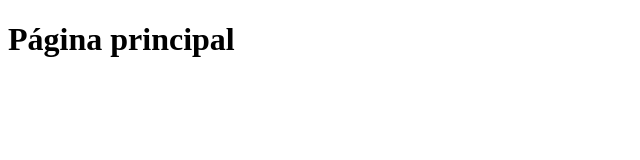
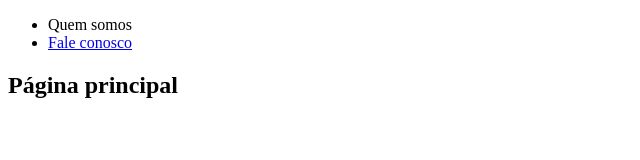
Before and after one commit to lrpfeliciano/Segundo_projeto, a plain HTML site: page index.html in a window 1280 px wide. Shown: the whole page, without its empty margins (0-640 px from the left). Drawn offline with Linux system fonts and the light colour scheme.

Commit message:
Alteração da página index com o link para fale conosco

```diff
--- a/index.html
+++ b/index.html
@@ -4,6 +4,16 @@
 	<title></title>
 </head>
 <body>
-	<h1>Página principal</h1>
+
+	<nav>
+		<ul>
+			<li>Quem somos</li>
+
+			<li><a href="fale_conosco.html">Fale conosco</a></li>
+		</ul>
+	</nav>
+	<section>
+		<h1>Página principal</h1>
+	</section>
 </body>
 </html>
```
